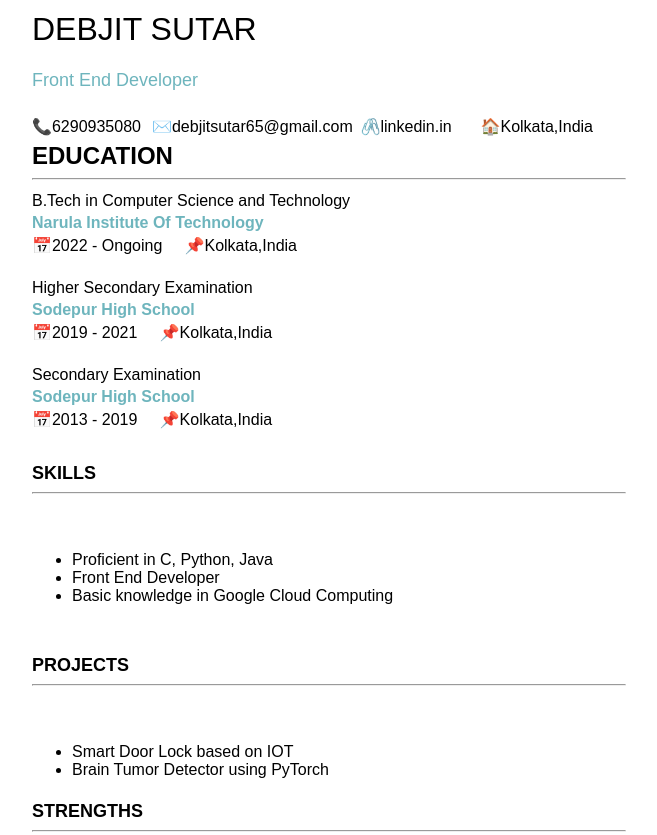
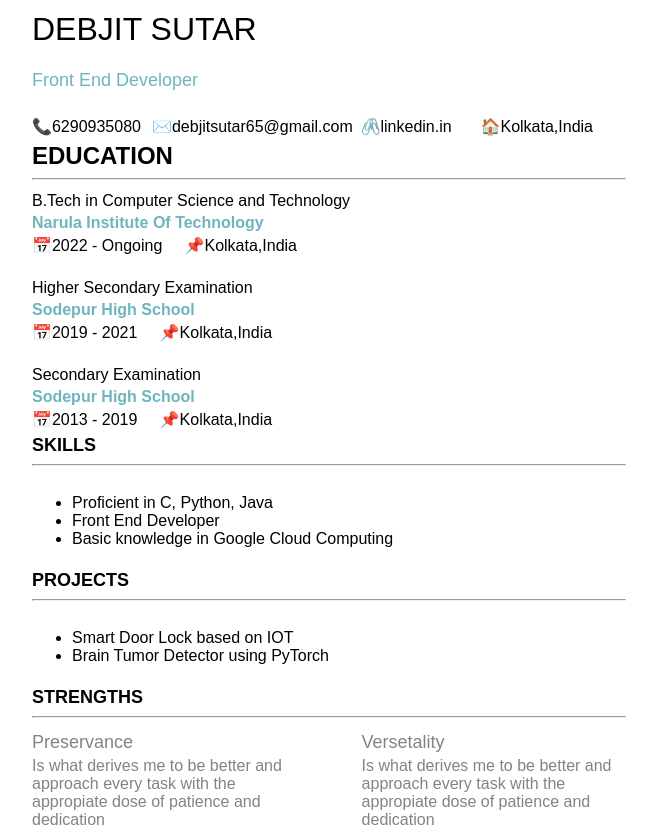
Before and after one commit to Debjitsutar/Resume, a plain HTML site: page index.html in a window 1280 px wide. Shown: the top 835 px of the page, without its empty margins (311-968 px from the left). Drawn offline with Linux system fonts and the light colour scheme.

Commit message:
Update index.html

```diff
--- a/index.html
+++ b/index.html
@@ -109,9 +109,6 @@
                     <font size="4"><b>SKILLS</b></font><hr>
                   </td>
                 </tr>
-              </table>
-
-              <table class="section" border="0" width="600" height="6" style="margin-top: 0;">
                 <tr>
                   <td>
                     <ul>
@@ -129,9 +126,7 @@
                     <font size="4"><b>PROJECTS</b></font><hr>
                   </td>
                 </tr>
-              </table>
 
-              <table class="section" border="0" width="600" height="6" style="margin-top: 0;">
                 <tr>
                   <td>
                     <ul>
```
